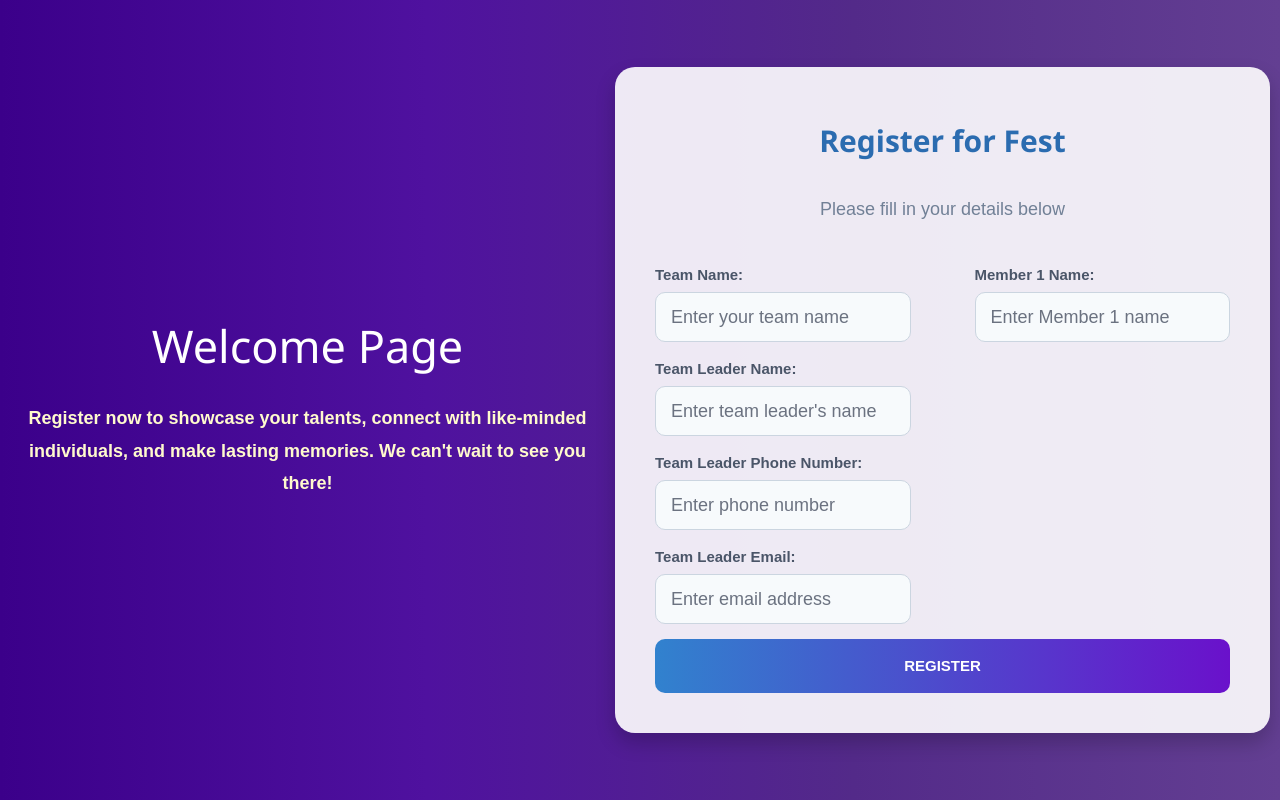
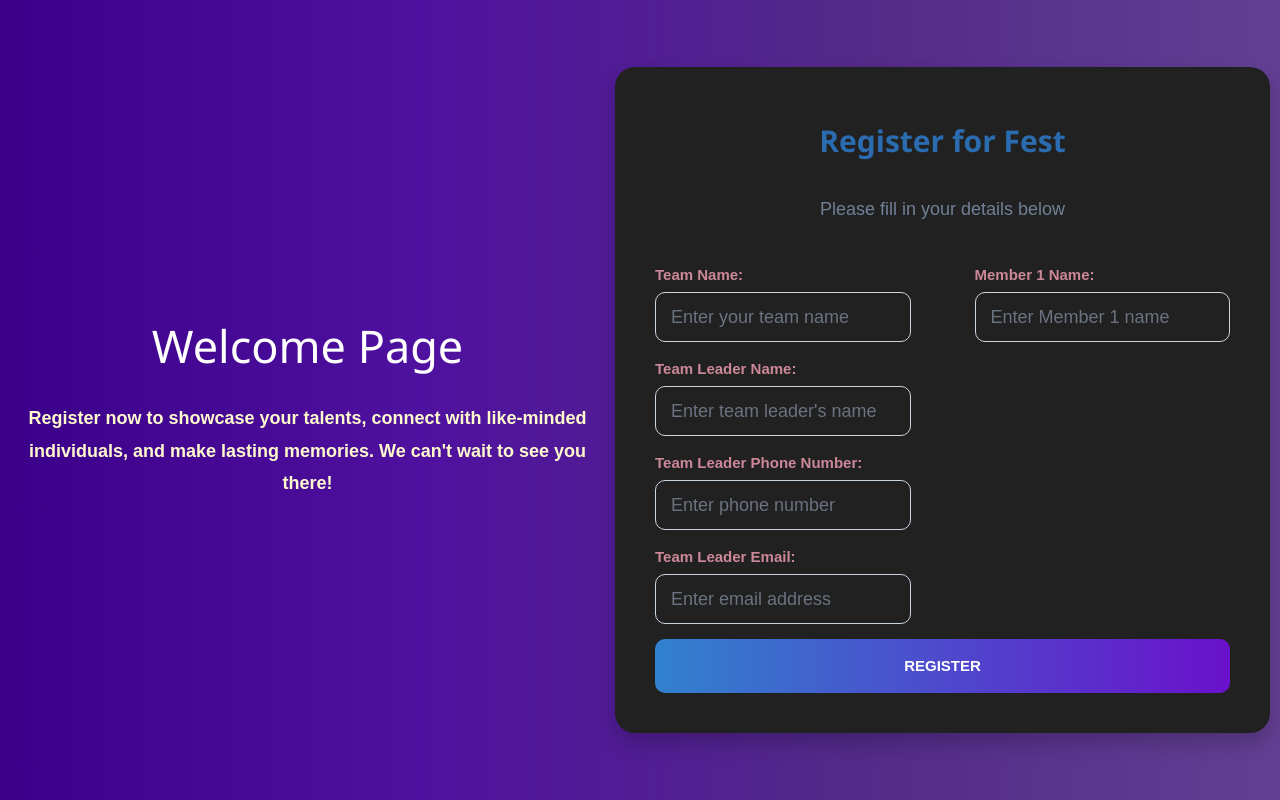
Before and after one commit to software-community/FMS, a React (Vite) app in the folder frontend/: page /registration in a window 1280 px wide. Shown: the top 800 px of the page. Built offline with nearby package versions, Linux system fonts and the light colour scheme; no server answers.

Commit message:
Changed the color of the form contaner

```diff
--- a/frontend/src/pages/registration/registration.css
+++ b/frontend/src/pages/registration/registration.css
@@ -43,7 +43,7 @@ body {
 }
 
 .form-container_registration {
-  background-color: rgba(255, 255, 255, 0.9);
+  background-color: #212121;
   border-radius: 20px;
   flex: 1;
   width: 700px;
@@ -52,6 +52,8 @@ body {
   display: flex;
   flex-direction: column;
   gap: 20px;
+
+
 }
 
 .form-title_registration {
@@ -78,7 +80,7 @@ label {
   font-size: 1rem;
   font-weight: bold;
   margin-bottom: 5px;
-  color: #4a5568;
+  color: #cc8899;
 }
 
 input[type="text"],
@@ -89,8 +91,8 @@ input[type="tel"] {
   padding: 15px;
   border: 1px solid #cbd5e0;
   border-radius: 10px;
-  background-color: #f7fafc;
-  color: #2d3748;
+  background-color: #212121;
+  color: #FFFACD;
   font-size: 1.2rem;
   height: 50px;
   outline: none;
```
